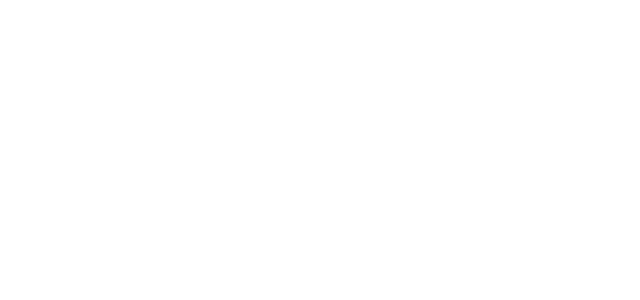
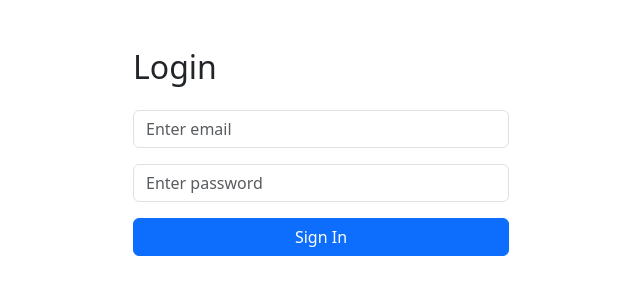
Before and after one commit to vrushabh-kumatale/FoodResturant, a React (Vite) app in the folder FrontEnd/react_restaurant/: page /login in a window 1280 px wide. Before the commit this address had no page. Shown: the top 300 px of the page, without its empty margins (319-959 px from the left). Built offline with nearby package versions, Linux system fonts and the light colour scheme.

Commit message:
Sign In Functionality Completed With Backend Integration

```diff
--- a/FrontEnd/react_restaurant/src/App.jsx
+++ b/FrontEnd/react_restaurant/src/App.jsx
@@ -2,6 +2,9 @@
 import {BrowserRouter as Router, Routes, Route} from 'react-router-dom';
 
 import SignUp from './components/Auth/SignUp'
+import SignIn from './components/Auth/SignIn'
+
+
 function App() {
 
 
@@ -9,7 +12,8 @@
 
       <Routes>
         <Route path="/" element={<SignUp />}/>
-      </Routes>
+        <Route path="/login" element={<SignIn />}/>
+     </Routes>
 
   )
 }
--- a/FrontEnd/react_restaurant/src/components/Auth/SignIn.jsx
+++ b/FrontEnd/react_restaurant/src/components/Auth/SignIn.jsx
@@ -0,0 +1,157 @@
+
+
+// import React, { useState } from "react";
+// import axios from "axios";
+// import { useNavigate } from "react-router-dom";
+
+// const SignIn = () => {
+//   const [email, setEmail] = useState("");
+//   const [password, setPassword] = useState("");
+//   const [errorMsg, setErrorMsg] = useState("");
+//   const navigate = useNavigate();
+
+//   const handleLogin = async (e) => {
+//     e.preventDefault();
+//     setErrorMsg(""); // Clear previous error
+
+//     try {
+//       const response = await axios.post("http://localhost:8080/users/signin", {
+//         email,
+//         password,
+//       });
+
+//       // Extract data from response (adjust based on your backend response DTO)
+//       const { name, email: userEmail, role } = response.data;
+
+//       // Store in sessionStorage or context as needed
+//       sessionStorage.setItem("name", name);
+//       sessionStorage.setItem("email", userEmail);
+//       sessionStorage.setItem("role", role);
+
+
+//     } catch (error) {
+//       if (error.response && error.response.status === 401) {
+//         setErrorMsg("Invalid email or password");
+//       } else {
+//         setErrorMsg("Server error. Please try again later.");
+//         console.error("Login failed:", error);
+//       }
+//     }
+//   };
+
+//   return (
+//     <div className="container mt-5" style={{ maxWidth: "400px" }}>
+//       <h2 className="mb-4">Login</h2>
+//       <form onSubmit={handleLogin}>
+//         <div className="mb-3">
+//           <input
+//             type="email"
+//             className="form-control"
+//             placeholder="Enter email"
+//             value={email}
+//             onChange={(e) => setEmail(e.target.value)}
+//             required
+//           />
+//         </div>
+
+//         <div className="mb-3">
+//           <input
+//             type="password"
+//             className="form-control"
+//             placeholder="Enter password"
+//             value={password}
+//             onChange={(e) => setPassword(e.target.value)}
+//             required
+//           />
+//         </div>
+
+//         {errorMsg && <div className="alert alert-danger">{errorMsg}</div>}
+
+//         <button type="submit" className="btn btn-primary w-100">
+//           Sign In
+//         </button>
+//       </form>
+//     </div>
+//   );
+// };
+
+// export default SignIn;
+
+import React, { useState } from "react";
+import axios from "axios";
+import { useNavigate } from "react-router-dom";
+
+const SignIn = () => {
+  const [email, setEmail] = useState("");
+  const [password, setPassword] = useState("");
+  const [errorMsg, setErrorMsg] = useState("");
+  const navigate = useNavigate();
+
+  const handleLogin = async (e) => {
+    e.preventDefault();
+    setErrorMsg(""); // Clear previous error
+
+    try {
+      const response = await axios.post("http://localhost:8080/users/signin", {
+        email,
+        password,
+      });
+
+      // Assuming your backend returns a full user object
+      const { name, email: userEmail, role } = response.data;
+
+      // Store in sessionStorage
+      sessionStorage.setItem("name", name);
+      sessionStorage.setItem("email", userEmail);
+      sessionStorage.setItem("role", role);
+
+      // 🔄 Redirect to add restaurant page
+      navigate("/add_restaurant");
+
+    } catch (error) {
+      if (error.response && error.response.status === 401) {
+        setErrorMsg("Invalid email or password");
+      } else {
+        setErrorMsg("Server error. Please try again later.");
+        console.error("Login failed:", error);
+      }
+    }
+  };
+
+  return (
+    <div className="container mt-5" style={{ maxWidth: "400px" }}>
+      <h2 className="mb-4">Login</h2>
+      <form onSubmit={handleLogin}>
+        <div className="mb-3">
+          <input
+            type="email"
+            className="form-control"
+            placeholder="Enter email"
+            value={email}
+            onChange={(e) => setEmail(e.target.value)}
+            required
+          />
+        </div>
+
+        <div className="mb-3">
+          <input
+            type="password"
+            className="form-control"
+            placeholder="Enter password"
+            value={password}
+            onChange={(e) => setPassword(e.target.value)}
+            required
+          />
+        </div>
+
+        {errorMsg && <div className="alert alert-danger">{errorMsg}</div>}
+
+        <button type="submit" className="btn btn-primary w-100">
+          Sign In
+        </button>
+      </form>
+    </div>
+  );
+};
+
+export default SignIn;
```
